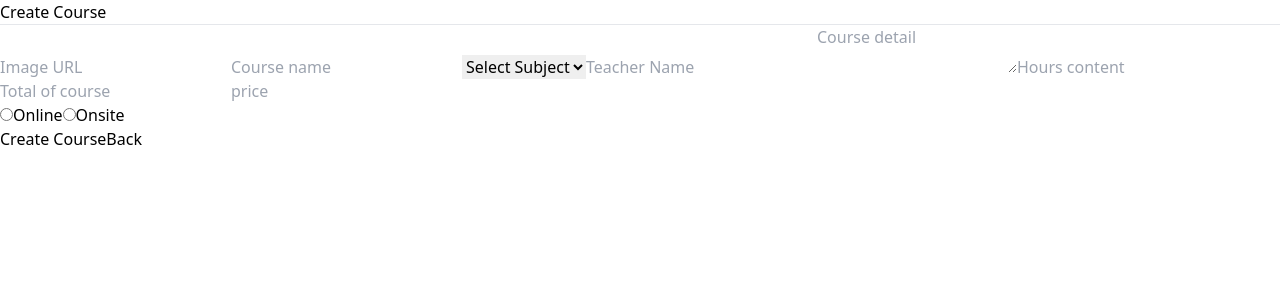
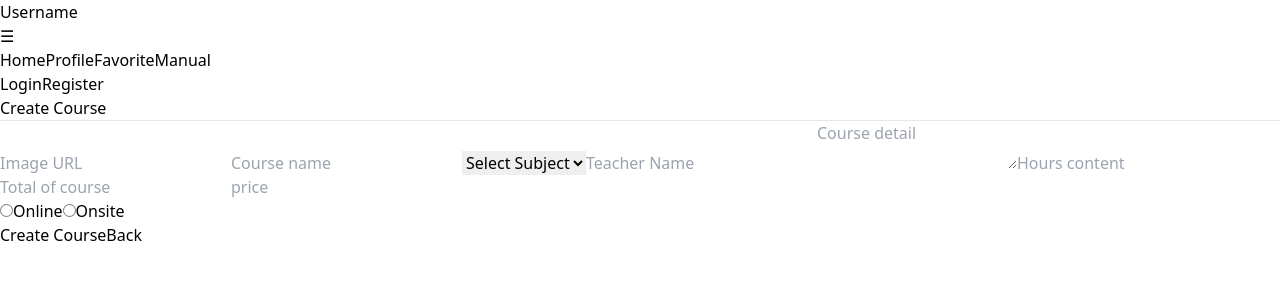
Before and after one commit to 24thurs/project-Y2-1, a Next.js app: page /create in a window 1280 px wide. Shown: the top 300 px of the page. Built offline with nearby package versions, Linux system fonts and the light colour scheme; no server answers.

Commit message:
nav create

```diff
--- a/src/app/create/page.tsx
+++ b/src/app/create/page.tsx
@@ -4,35 +4,39 @@
 import Link from "next/link";
 import { postCourse } from "@/serveraction/serverActions";
 import { useState } from "react";
+import Navbar from "../components/Navbar";
 
 const CreatePage = () => {
   const [imageUrl, setImageUrl] = useState("");
 
   return (
-    <div className="mx-auto py-10 px-5">
+    <div className="mx-auto py-10 px-5 flex flex-col md:flex-row">
+      <div className="md:mr-4">
+        <Navbar />
+      </div>
       <div className="flex items-center justify-center w-[260px] h-[70px] border-4 border-blue-400 bg-blue-400 p-6">
         <h3 className="text-3xl font-bold">Create Course</h3>
       </div>
       <hr className="my-3" />
       <form action={postCourse} className="grid">
         <div className="flex flex-col border-4 border-blue-100 bg-blue-100 p-6">
-            {imageUrl && (
+          {imageUrl && (
             <img
               src={imageUrl}
               alt="Course Image"
               className="w-[400px] h-auto my-2"
               onError={() => setImageUrl("")}
             />
-            )}
-            <input
+          )}
+          <input
             type="text"
             className="w-[800px] py-2 px-3 rounded text-lg my-2"
             placeholder="Image URL" // ใส่ URL รูป
             name="img"
             onChange={(e) => setImageUrl(e.target.value)}
-            />
+          />
 
-            <input
+          <input
             type="text"
             className="w-[700px] py-2 px-3 rounded text-lg my-2"
             placeholder="Course name" // ชื่อคอร์ส
```
